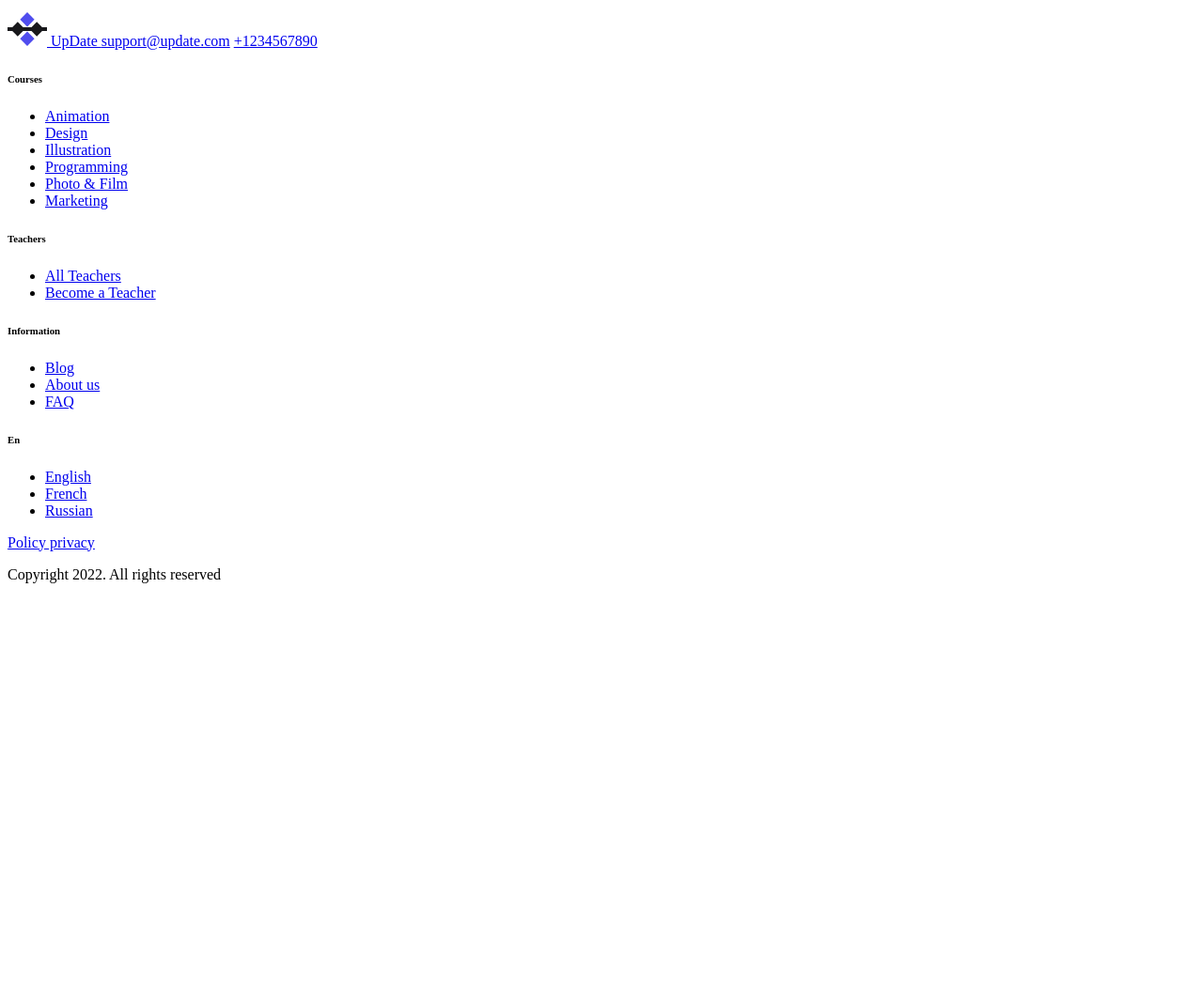
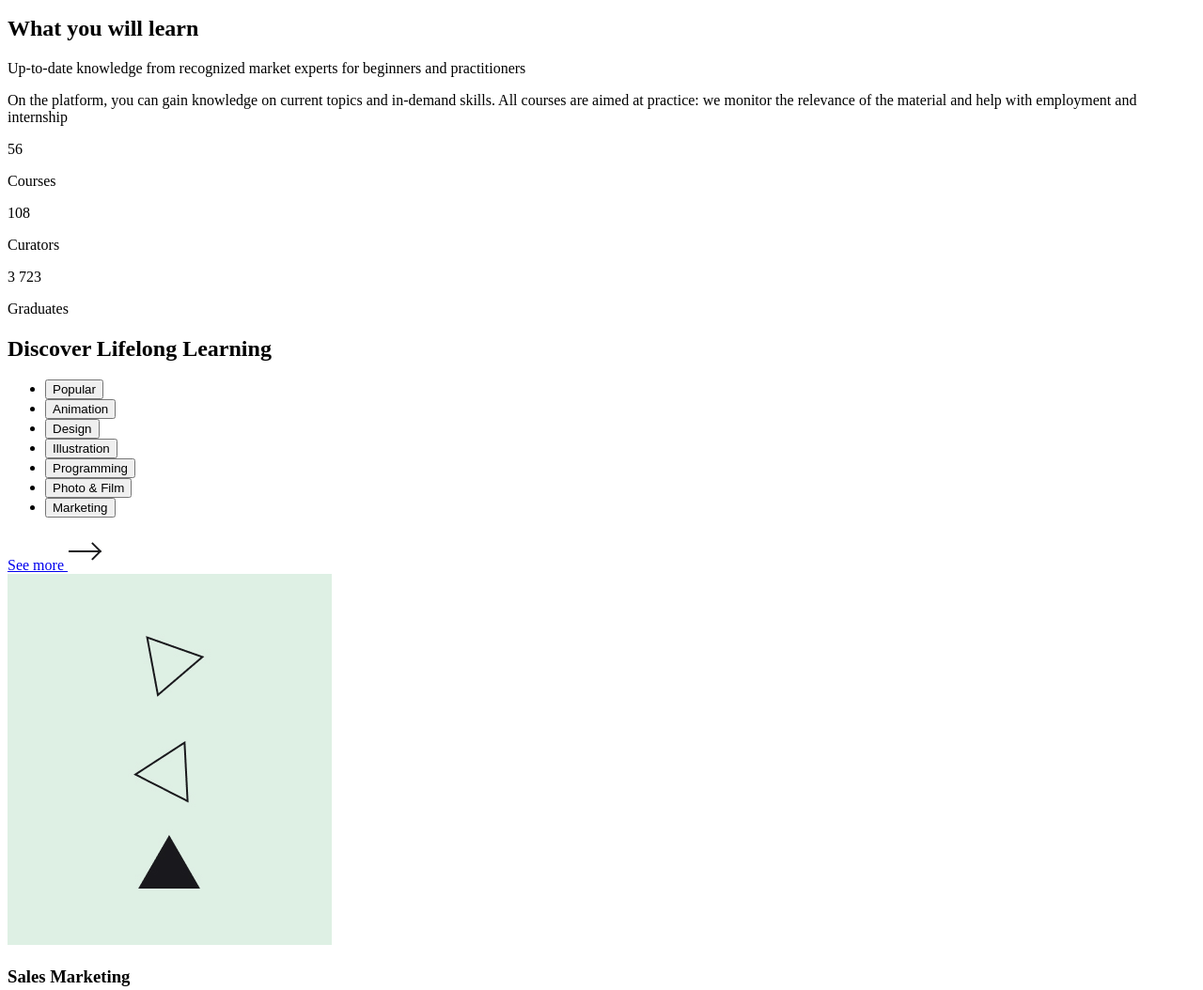
Before and after one commit to BOHDAN21-31/Home-work-4.1, a plain HTML site: page index.html in a window 1280 px wide. Shown: the part 505-1559 px from the top of the page at 94% size. Before the commit the page ends 1142 px from the top, so only its background shows below. Drawn offline with Linux system fonts and the light colour scheme.

Commit message:
add full html

```diff
--- a/index.html
+++ b/index.html
@@ -61,6 +61,148 @@
             </li>
 
         </ul>
+    </section>
+    <section class="learn">
+        <div class="learn__text">
+            <h2 class="learn__title">
+                What you will learn
+            </h2>
+            <p class="learn__description">
+                Up-to-date knowledge from recognized market experts for beginners and practitioners
+            </p>
+            <p class="learn__description">
+                On the platform, you can gain knowledge on current topics and
+                in-demand skills. All courses are aimed at practice: we monitor the relevance of the material and help with employment and internship
+            </p>
+        </div>
+        <div class="learn__counters">
+            <div class="learn__counter-item">
+                <p class="learn__counter-number">
+                    56
+                </p>
+                <p class="learn__counter-description">
+                    Courses
+                </p>
+            </div>
+            <div class="learn__counter-item">
+                <p class="learn__counter-number">
+                    108
+                </p>
+                <p class="learn__counter-description">
+                    Curators
+                </p>
+            </div>
+            <div class="learn__counter-item">
+                <p class="learn__counter-number">
+                    3 723
+                </p>
+                <p class="learn__counter-description">
+                    Graduates
+                </p>
+            </div>
+        </div>
+    </section>
+    <section class="discover">
+       <h2 class="discover__title">
+           Discover Lifelong Learning
+       </h2>
+        <ul class="discover__list">
+            <li>
+                <button class="discover__button">
+                    Popular
+                </button>
+            </li>
+            <li>
+                <button class="discover__button">
+                    Animation
+                </button>
+            </li>
+            <li>
+                <button class="discover__button">
+                    Design
+                </button>
+            </li>
+            <li>
+                <button class="discover__button">
+                    Illustration
+                </button>
+            </li>
+            <li>
+                <button class="discover__button">
+                    Programming
+                </button>
+            </li>
+            <li>
+                <button class="discover__button">
+                    Photo & Film
+                </button>
+            </li>
+            <li>
+                <button class="discover__button">
+                    Marketing
+                </button>
+            </li>
+        </ul>
+        <a class="discover__link" href="#">
+            See more
+            <img src="photo/see_more_arrow.svg" alt="see_more">
+        </a>
+
+        <div class="discover__cards">
+            <article class="discover__card-item">
+                <img class="discover__card-image" src="photo/card-image-1.jpg" alt="Sales Marketing">
+                <h3 class="discover__card-title">
+                    Sales Marketing
+                </h3>
+                <p class="discover__card-length">
+                    6 months
+                </p>
+            </article>
+            <article class="discover__card-item">
+                <img class="discover__card-image" src="photo/card-image-2.jpg" alt="Data analytics">
+                <h3 class="discover__card-title">
+                    Data analytics
+                </h3>
+                <p class="discover__card-length">
+                    9 months
+                </p>
+            </article>
+            <article class="discover__card-item">
+                <img class="discover__card-image" src="photo/card-image-3.jpg" alt="Design art">
+                <h3 class="discover__card-title">
+                    Design art
+                </h3>
+                <p class="discover__card-length">
+                    4 months
+                </p>
+            </article>
+            <article class="discover__card-item">
+                <img class="discover__card-image" src="photo/card-image-4.jpg" alt="Animation">
+                <h3 class="discover__card-title">
+                    Animation
+                </h3>
+                <p class="discover__card-length">
+                    8 months
+                </p>
+            </article>
+        </div>
+    </section>
+    <section class="find-program">
+        <div class="find-program__text">
+            <h2 class="find-program__title">
+                Can't find a suitable program?
+            </h2>
+            <p class="find-program__description">
+                We will help you with the choice!
+            </p>
+        </div>
+        <form action="https://fom.in.ua/echo" class="find-program__form">
+            <input class="find-program__input" type="text" placeholder="Name" name="name" required>
+            <input class="find-program__input" type="email" placeholder="Email" name="email" required>
+            <button class="find-program__button">
+                Help me
+            </button>
+        </form>
     </section>
 </main>
 <footer>
```
Also changed, not shown: photo/card-image-1.jpg (added), photo/card-image-2.jpg (added), photo/card-image-3.jpg (added), photo/card-image-4.jpg (added), photo/see_more_arrow.svg (added).
